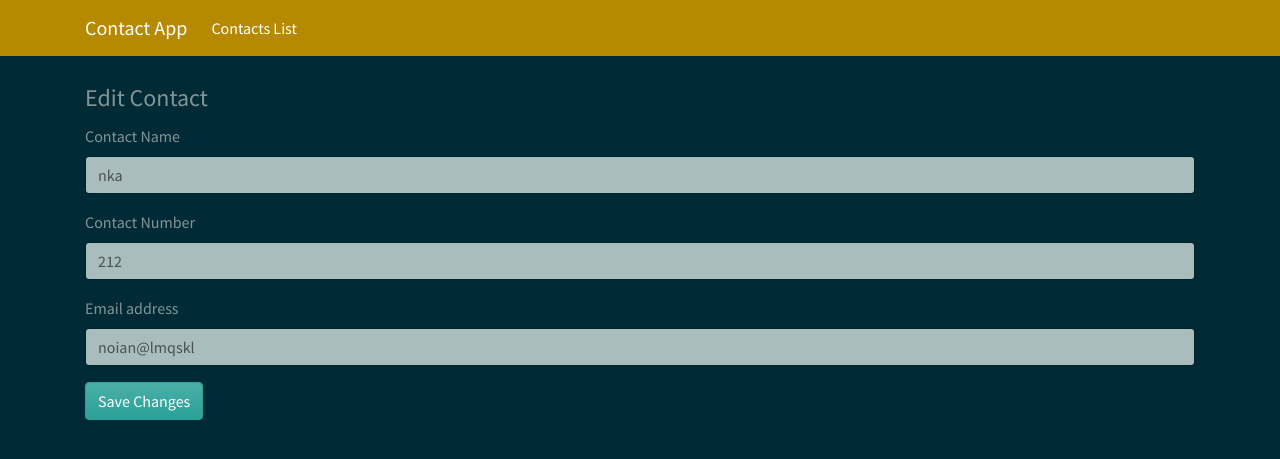
After one commit to lancelot05/contactbook1, a Django app: page /contacts_list/edit_contact/1 in a window 1280 px wide. The commit adds this page. Shown: the top 459 px of the page. Run offline with Django 3.2, Linux system fonts and the light colour scheme; data comes from the database, SQL or seed files in the repository; both versions use the stored data as it was after the commit; some libraries are stand-ins or nearby versions.

Commit message:
redy for pythonAnywhere

```diff
--- a/contactApp/urls.py
+++ b/contactApp/urls.py
@@ -2,7 +2,10 @@ from django.urls import path
 from . import views
 
 urlpatterns = [
-    path('contacts_list/delete_contact/<int:contact_id>', views.delete_contact, name="DeleteContact"),
+    path('contacts_list/edit_contact/<int:contact_id>',
+            views.edit_contact, name="EditContact"),
+    path('delete_contact/<int:contact_id>',
+            views.delete_contact, name="DeleteContact"),
     path('contacts_list/', views.contacts_list, name="ContactsList"),
     path('add_contact/', views.add_contact, name="AddContact"),
     path('', views.home, name="Home"),
--- a/contactApp/views.py
+++ b/contactApp/views.py
@@ -3,6 +3,7 @@ from django.utils import timezone
 from .models import ContactInfo
 from django.http import HttpResponseRedirect
 from django.contrib import messages
+from django.contrib.auth.decorators import login_required
 # Create your views here.
 
 def home(request):
@@ -10,6 +11,7 @@ def home(request):
     return render(request, 'ContactApp/index.html')
 
 
+@login_required
 def add_contact(request):
 
     added_name = request.POST.get("contactName")
@@ -44,3 +46,14 @@ def delete_contact(request, contact_id):
     ContactInfo.objects.get(id=contact_id).delete()
 
     return HttpResponseRedirect("/contacts_list")
+
+
+def edit_contact(request, contact_id):
+    edited_contact = ContactInfo.objects.get(id=contact_id)
+    context_dict = {
+        "contactName" : edited_contact.name,
+        "contactNumber" : edited_contact.number,
+        "contactEmail" : edited_contact.email,
+    }
+    ContactInfo.objects.get(id=contact_id).delete
+    return render(request, 'ContactApp/edit.html', context_dict)
--- a/contactbook/settings.py
+++ b/contactbook/settings.py
@@ -126,4 +126,6 @@ USE_TZ = True
 STATIC_URL = '/static/'
 STATICFILES_DIRS = (os.path.join(BASE_DIR, 'static'),)
 
+
+
 django_heroku.settings(locals())
--- /dev/null
+++ b/templates/ContactApp/edit.html
@@ -0,0 +1,51 @@
+{% extends 'main.html' %}
+
+
+{% block content %}
+
+<form action="/add_contact/" method="post">
+
+    {% csrf_token %}
+
+    <fieldset>
+
+        <legend>Edit Contact</legend>
+
+        <div class="form-group">
+            <label for="contactName">Contact Name</label>
+            <input type="text" class="form-control" id="contactName" name="contactName" value="{{ contactName }}">
+            {% if messages %}
+            <ul class="messages">
+                {% for message in messages %}
+                <li{% if message.tags %} class="{{ message.tags }}" {% endif %}>{{ message }}</li>
+                    {% endfor %}
+            </ul>
+            {% endif %}
+        </div>
+
+        <div class="form-group">
+            <label for="contactNumber">Contact Number</label>
+            <input type="number" class="form-control" id="contactNumber" name="contactNumber"
+                value="{{ contactNumber }}">
+        </div>
+
+        <div class="form-group">
+            <label for="exampleInputEmail1">Email address</label>
+            <input type="email" class="form-control" id="contactEmail" name="contactEmail" aria-describedby="emailHelp"
+                value="{{ contactEmail }}">
+        </div>
+
+        <button type="submit" class="btn btn-success" onclick="showAlert(">Save Changes</button>
+
+        <script>
+            function showAlert(){
+                alert("Changes Saved Successfully.");
+            }
+        </script>
+
+    </fieldset>
+
+</form>
+
+
+{% endblock content %}
--- a/templates/main.html
+++ b/templates/main.html
@@ -21,7 +21,7 @@
             <div class="collapse navbar-collapse" id="navbarColor01">
                 <ul class="navbar-nav mr-auto">
                     <li class="nav-item active">
-                        <a class="nav-link" href="contacts_list/">Contacts List <span class="sr-only">(current)</span></a>
+                        <a class="nav-link" href="/contacts_list">Contacts List <span class="sr-only">(current)</span></a>
                     </li>
                 </ul>
             </div>
```
Also changed, not shown: templates/ContactApp/index.html (+8 -7 lines), templates/ContactApp/list.html (+8 -1 lines), db.sqlite3.
